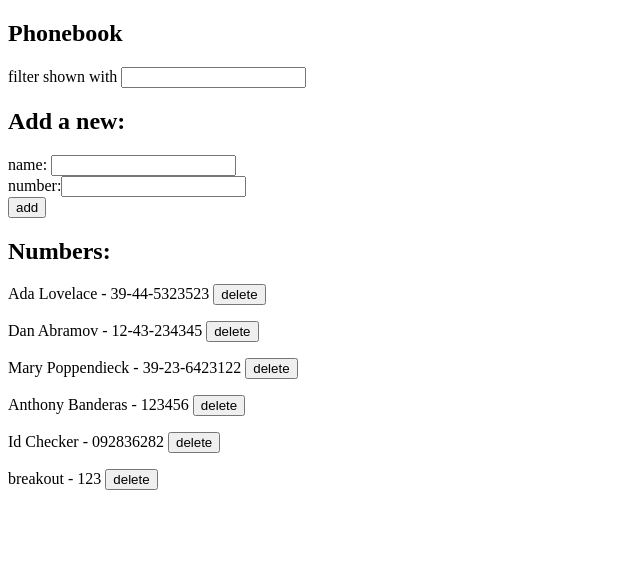
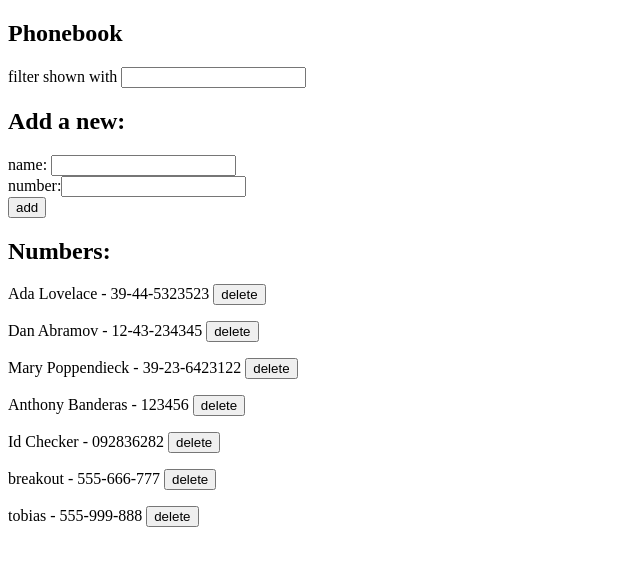
Before and after one commit to MarcoDSilva/Phone-Book, a React (Create React App) app: page / in a window 1280 px wide. Shown: the top 566 px of the page, without its empty margins (0-640 px from the left). Built offline with nearby package versions, Linux system fonts and the light colour scheme; data requests are answered from the project's data file.

Commit message:
ex 2.19, updating info if user exists, http put

```diff
--- a/db.json
+++ b/db.json
@@ -27,8 +27,13 @@
     },
     {
       "name": "breakout",
-      "number": "123",
-      "id": 742
+      "number": "555-666-777",
+      "id": 743
+    },
+    {
+      "name": "tobias",
+      "number": "555-999-888",
+      "id": 624
     }
   ]
 }
--- a/src/App.js
+++ b/src/App.js
@@ -31,10 +31,44 @@ const App = () => {
     // we try to find if this new name already exists
     const nameExists = persons.find((n) => n.name === newName);
 
-    // if the name exists, we alert the user and end this method
+    // if the name exists, we ask confirmation to know if we change the old number or not
+    //
     if (nameExists) {
-      alert(`${newName} is already added to the phonebook`);
-      resetForm();
+      const confirm = window.confirm(
+        `${newName} is already added to phonebook, replace the old number with a new one?`
+      );
+
+      if (confirm) {
+        const toUpdate = persons.find((n) => {
+          if (n.name === newName) {
+            return n;
+          }
+          return null;
+        });
+
+        // updating the respective info we obtained from the phone input
+        services
+          .update(toUpdate.id, {
+            ...toUpdate,
+            number: newPhone,
+          })
+          .then((res) => {
+            let p = [];
+            for (let i = 0; i < persons.length; i++) {
+              if (persons[i].id === toUpdate.id) {
+                let obj = Object.assign({}, res);
+                p.push(obj);
+              } else {
+                p.push(persons[i]);
+              }
+            }
+
+            setPersons(p);
+          })
+          .catch((err) => console.log(`error ${err} while updating the info`));
+
+        resetForm();
+      }
       return;
     }
 
@@ -105,7 +139,10 @@ const App = () => {
       />
 
       <h2>Numbers:</h2>
-      <Persons filter={filteredState} deletePerson={deletePerson} />
+      <Persons
+        filter={filteredState() === "" ? persons : filteredState()}
+        deletePerson={deletePerson}
+      />
     </div>
   );
 };
--- a/src/Components/Persons.js
+++ b/src/Components/Persons.js
@@ -3,10 +3,9 @@ import React from "react";
 const Persons = ({ filter, deletePerson }) => {
   return (
     <section>
-      {filter().map((p) => (
+      {filter.map((p) => (
         <p key={p.id}>
-          {p.name} - {p.number}{" "}
-          <button onClick={() => deletePerson(p.id, p.name)}>delete</button>
+          {p.name} - {p.number} <button onClick={() => deletePerson(p.id, p.name)}>delete</button>
         </p>
       ))}
     </section>
--- a/src/Services/database.js
+++ b/src/Services/database.js
@@ -2,13 +2,11 @@ import axios from "axios";
 const baseURL = "http://localhost:3001/persons";
 
 const getAll = async () => {
-  const res = await axios.get(baseURL);
-  return res.data;
+  return await axios.get(baseURL).then(res => res.data);
 };
 
 const create = async (newObj) => {
-  const res = await axios.post(baseURL, newObj);
-  return res.data;
+  return await axios.post(baseURL, newObj).then(res => res.data);
 };
 
 const remove = (id) => {
@@ -16,4 +14,9 @@ const remove = (id) => {
   return axios.delete(toDelete)
 };
 
-export default { getAll, create, remove };
+const update = (id, updatedInfo) => {
+  const toUpdate = `${baseURL}/${id}`
+  return axios.put(toUpdate, updatedInfo).then(res => res.data)
+}
+
+export default { getAll, create, remove, update };
```
